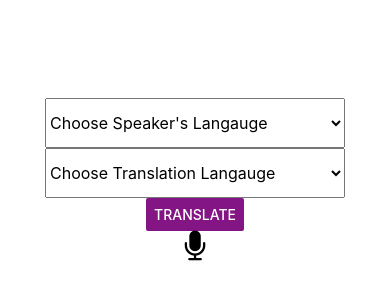
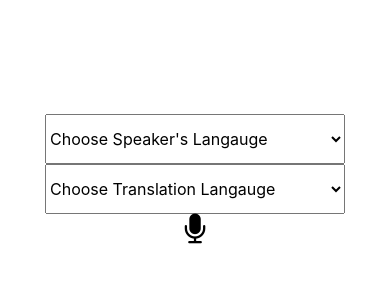
Before and after one commit to DavidGcastro/WDF-hackathon, a React Native app: screen / in a window 390 px wide. Shown: the part 242-542 px from the top of the page. Built offline with nearby package versions, Linux system fonts and the light colour scheme.

Commit message:
chore(app) Remove button

```diff
--- a/App.js
+++ b/App.js
@@ -1,5 +1,5 @@
 import React from 'react';
-import { StyleSheet, Text, View, Picker, Button, TouchableOpacity } from 'react-native';
+import { StyleSheet, View, Picker, TouchableOpacity } from 'react-native';
 import { FontAwesome } from '@expo/vector-icons';
 
 export default class App extends React.Component {
@@ -25,12 +25,9 @@ export default class App extends React.Component {
           <Picker.Item label="Spanish" value="Spanish" />
           <Picker.Item label="English" value="English" />
         </Picker>
-        <Button
-          title="Translate"
-          color="#841584"
-          accessibilityLabel="Record speech to translate"
-        />
-        <TouchableOpacity><FontAwesome name="microphone" size={32} /></TouchableOpacity>
+        <TouchableOpacity>
+          <FontAwesome name="microphone" size={32} />
+        </TouchableOpacity>
 
       </View>
     );
```
